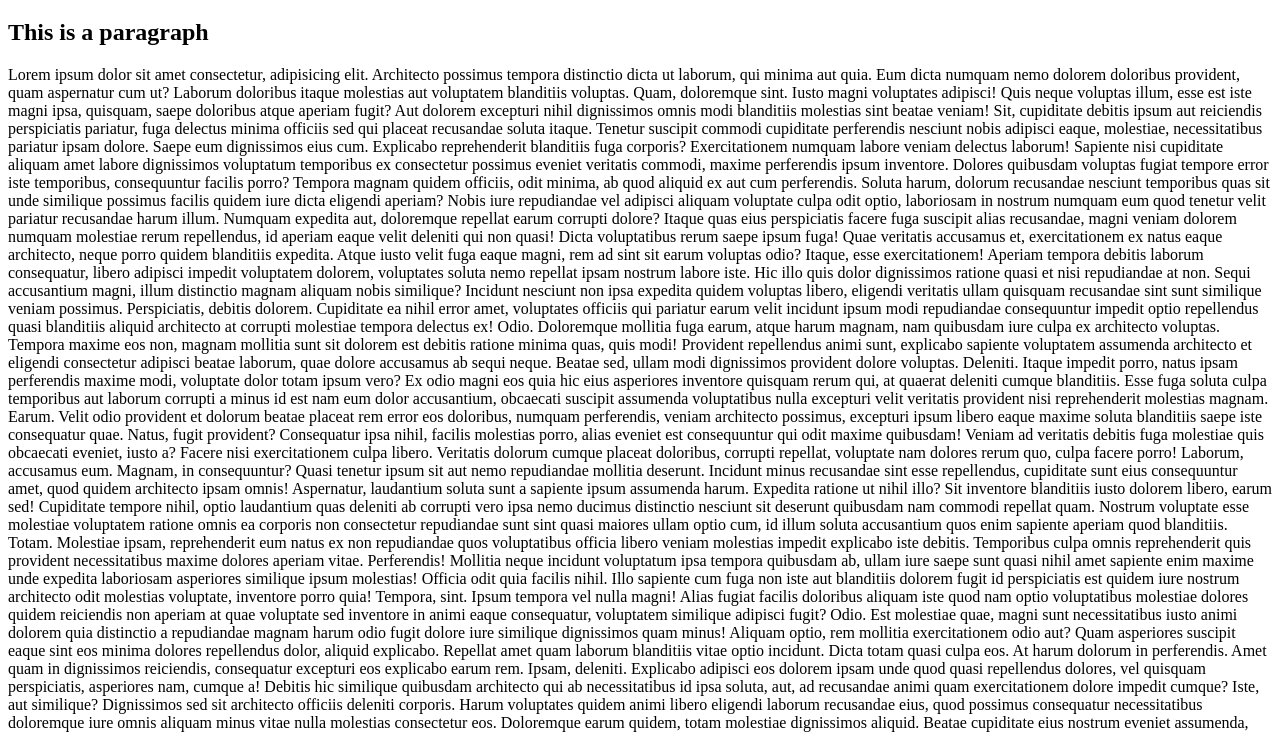
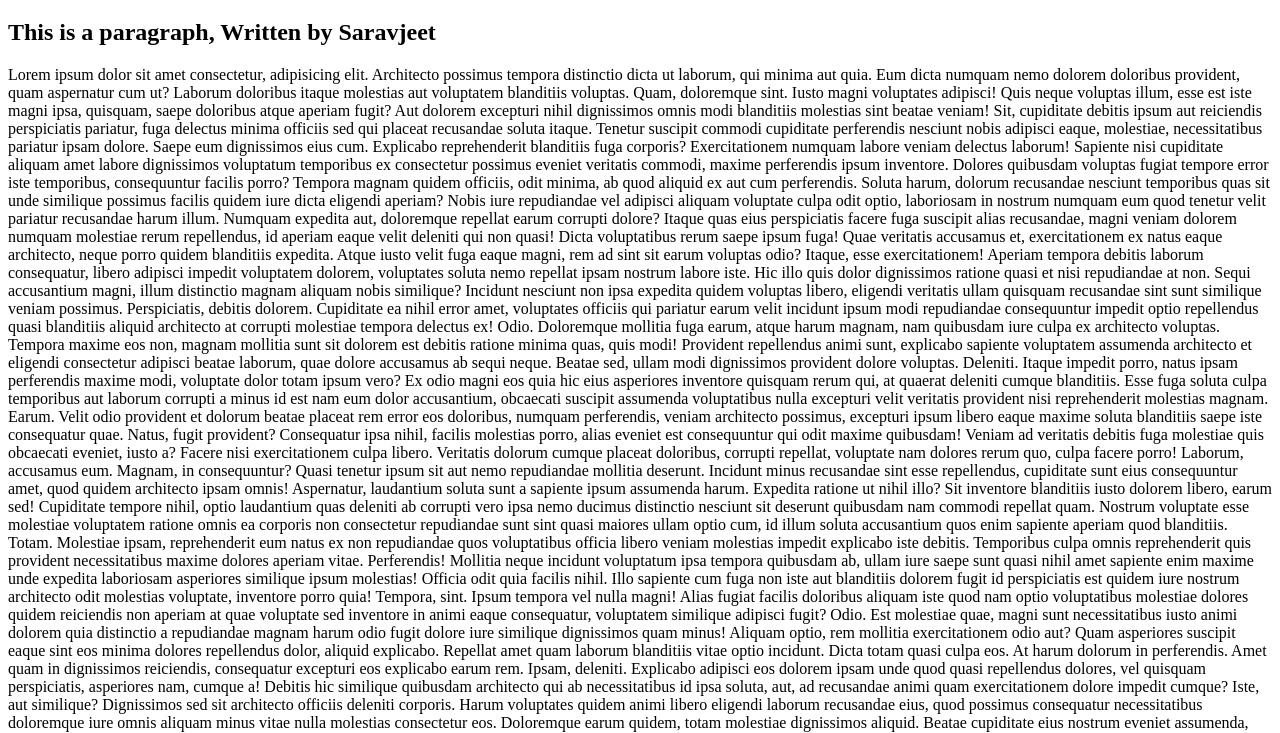
Before and after one commit to Saravjeet0806/Practice_repository, a plain HTML site: page index.html in a window 1280 px wide. Shown: the part 61-794 px from the top of the page. Drawn offline with Linux system fonts and the light colour scheme.

Commit message:
new changes in index.html

```diff
--- a/index.html
+++ b/index.html
@@ -7,7 +7,7 @@
 </head>
 <body>
     <h1>hello world</h1>
-    <h2>This is a paragraph</h2>
+    <h2>This is a paragraph, Written by Saravjeet</h2>
     <p>Lorem ipsum dolor sit amet consectetur, adipisicing elit. Architecto possimus tempora distinctio dicta ut laborum, qui minima aut quia. Eum dicta numquam nemo dolorem doloribus provident, quam aspernatur cum ut?
     Laborum doloribus itaque molestias aut voluptatem blanditiis voluptas. Quam, doloremque sint. Iusto magni voluptates adipisci! Quis neque voluptas illum, esse est iste magni ipsa, quisquam, saepe doloribus atque aperiam fugit?
     Aut dolorem excepturi nihil dignissimos omnis modi blanditiis molestias sint beatae veniam! Sit, cupiditate debitis ipsum aut reiciendis perspiciatis pariatur, fuga delectus minima officiis sed qui placeat recusandae soluta itaque.
```
